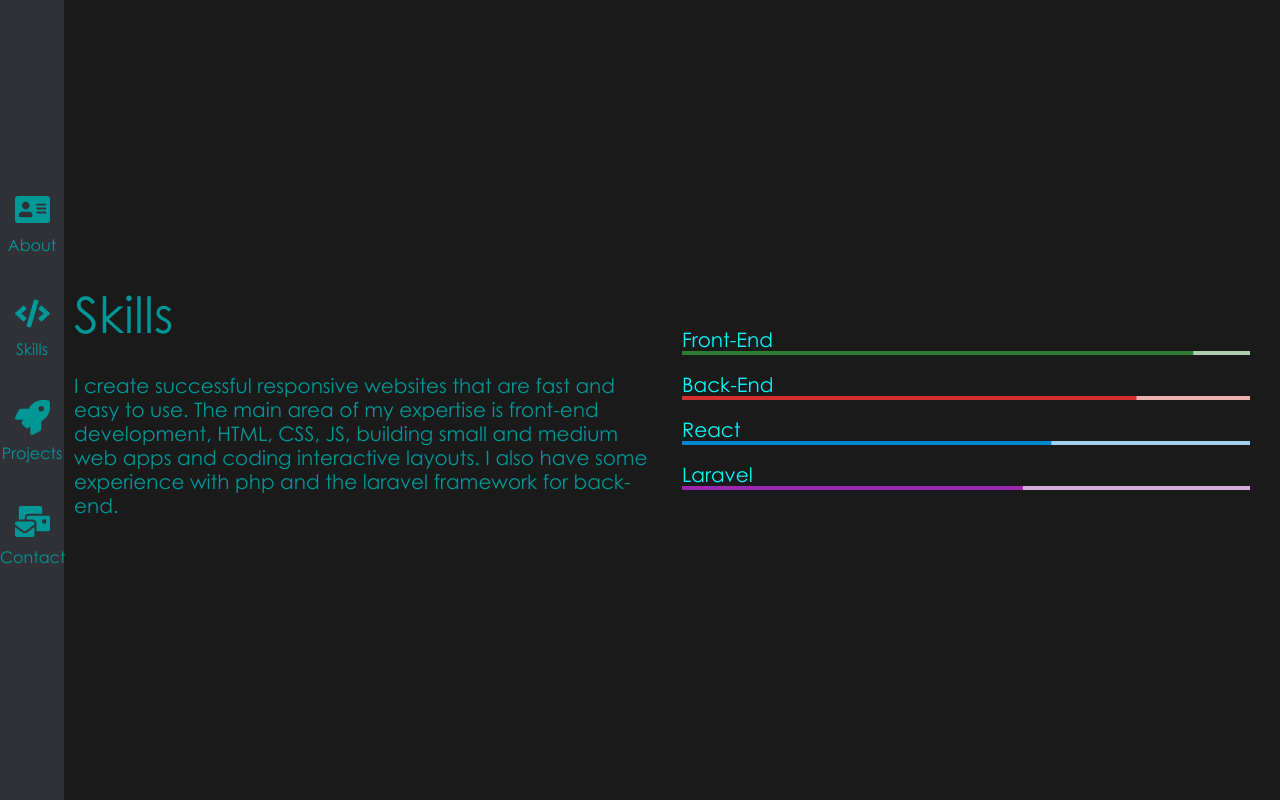
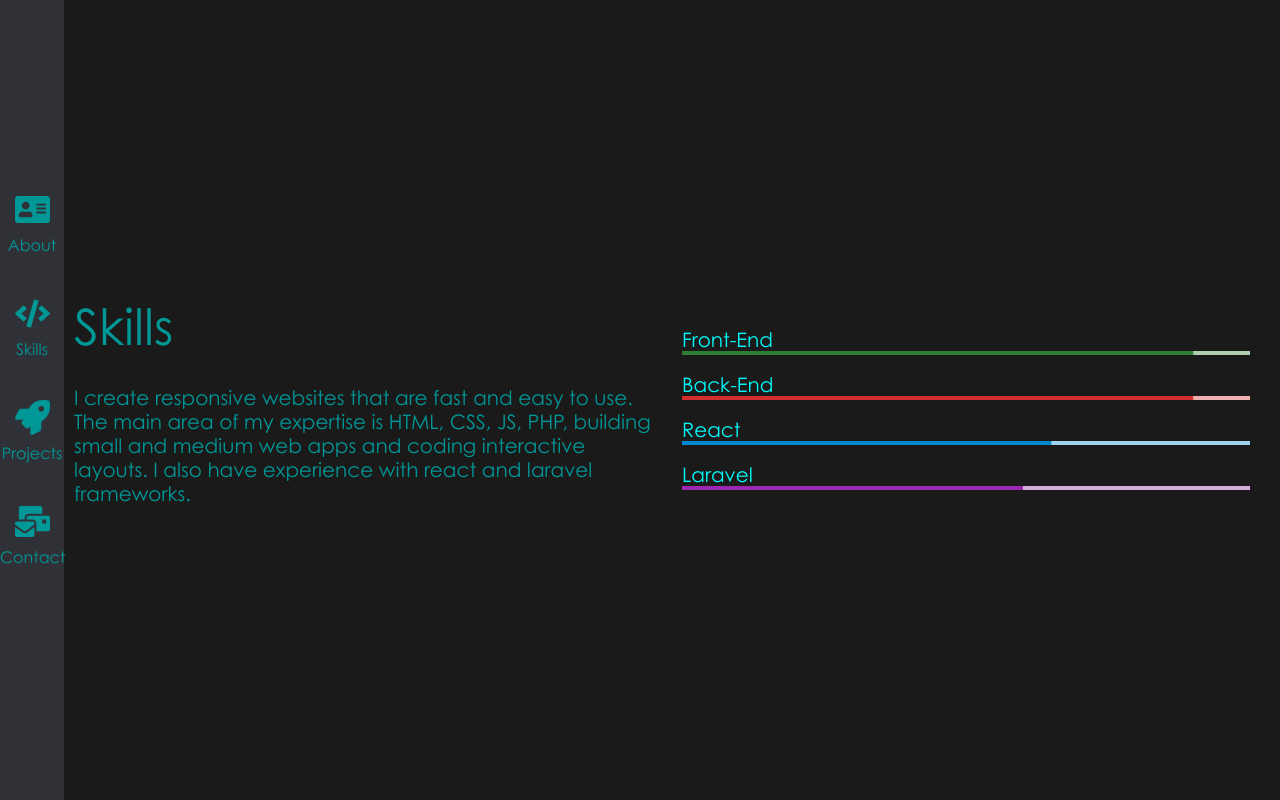
Before and after one commit to JensRosseel/portfolio2, a React (Create React App) app: page /skills in a window 1280 px wide. Built offline with nearby package versions, Linux system fonts and the light colour scheme.

Commit message:
Change skills-text content in skills page

```diff
--- a/src/Components/Skills/Skills.jsx
+++ b/src/Components/Skills/Skills.jsx
@@ -8,16 +8,16 @@ const Skills = () => {
         <div className='skills-text'>
             <div className='skills-title'>Skills</div>
             <p>
-                I create successful responsive websites that are fast and easy to use.
-                The main area of my expertise is front-end development, HTML, CSS, JS, building small and medium
-                web apps and coding interactive layouts. I also have some experience with php and the laravel framework for back-end.
+                I create responsive websites that are fast and easy to use.
+                The main area of my expertise is HTML, CSS, JS, PHP, building small and medium
+                web apps and coding interactive layouts. I also have experience with react and laravel frameworks.
             </p>
         </div>
         <div className='skills-visualiser'>
             <div className='skill-name'>Front-End</div>
             <LinearProgress variant='determinate' color="success" value={90} />
             <div className='skill-name'>Back-End</div>
-            <LinearProgress variant='determinate' color="error" value={80} />
+            <LinearProgress variant='determinate' color="error" value={90} />
             <div className='skill-name'>React</div>
             <LinearProgress variant='determinate' color="info" value={65} />
             <div className='skill-name'>Laravel</div>
```
